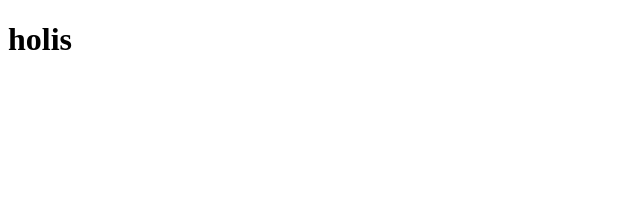
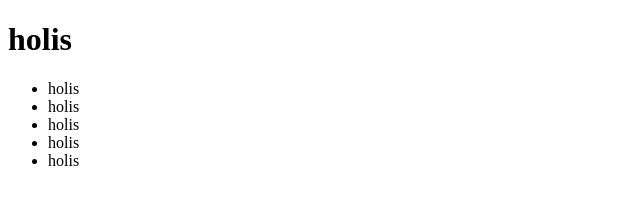
Before and after one commit to sotopaguayj/practica, a plain HTML site: page index.html in a window 1280 px wide. Shown: the whole page, without its empty margins (0-640 px from the left). Drawn offline with Linux system fonts and the light colour scheme.

Commit message:
feat: añadir lista

```diff
--- a/index.html
+++ b/index.html
@@ -7,5 +7,12 @@
   </head>
   <body>
     <h1>holis</h1>
+    <ul>
+      <li>holis</li>
+      <li>holis</li>
+      <li>holis</li>
+      <li>holis</li>
+      <li>holis</li>
+    </ul>
   </body>
 </html>
```
